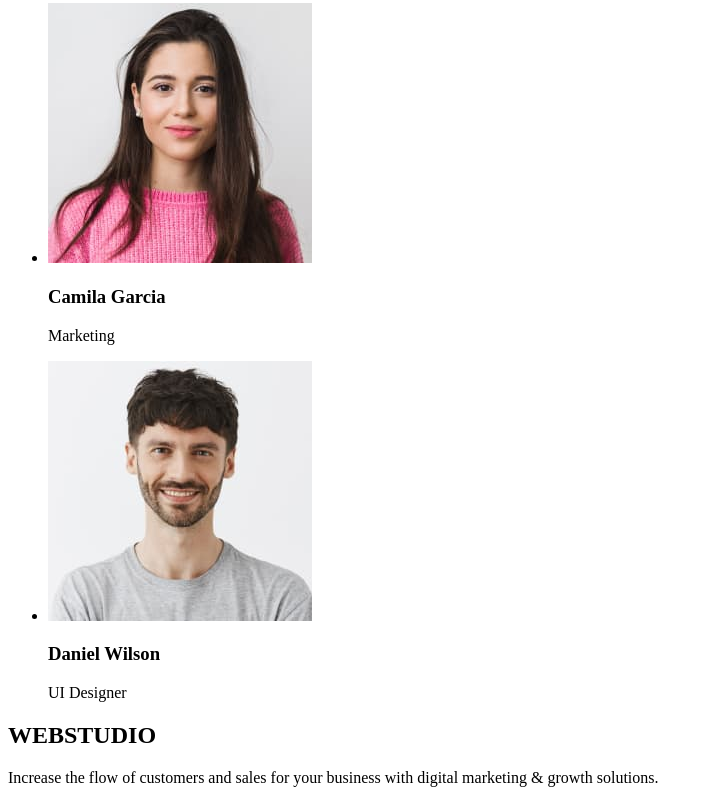
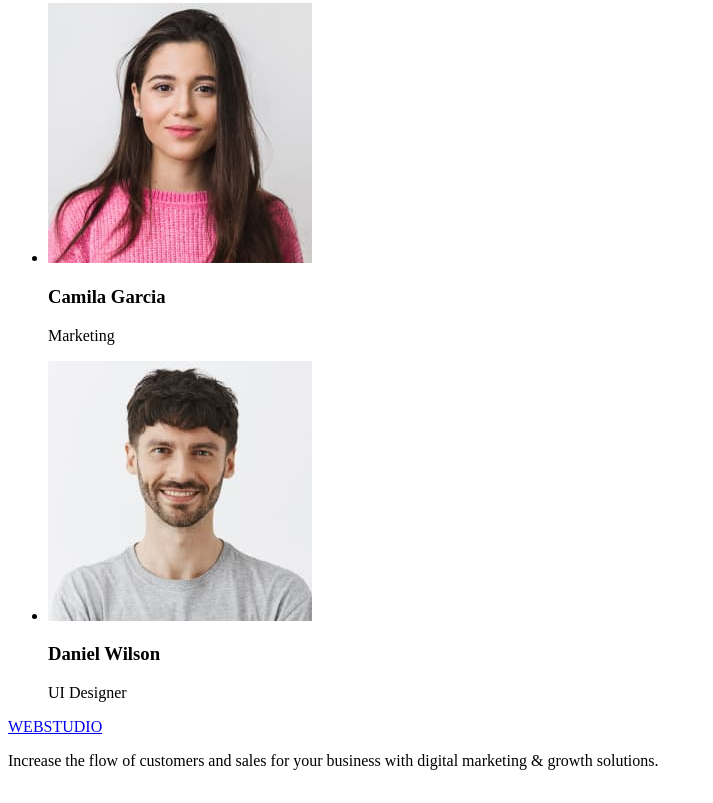
Before and after one commit to M0th-4/goit-markup-hw-01, a plain HTML site: page index.html in a window 1280 px wide. Shown: the part 1324-2127 px from the top of the page, without its empty margins (0-713 px from the left). Drawn offline with Linux system fonts and the light colour scheme.

Commit message:
add initial files

```diff
--- a/index.html
+++ b/index.html
@@ -85,7 +85,7 @@
     </section>
 </main>
 <footer>
-    <h2>WEBSTUDIO</h2>
+    <a href="/index.html">WEBSTUDIO</a>
     <P>Increase the flow of customers and sales for your business with digital marketing & growth solutions.</P>
 </footer>
 </body>
```
